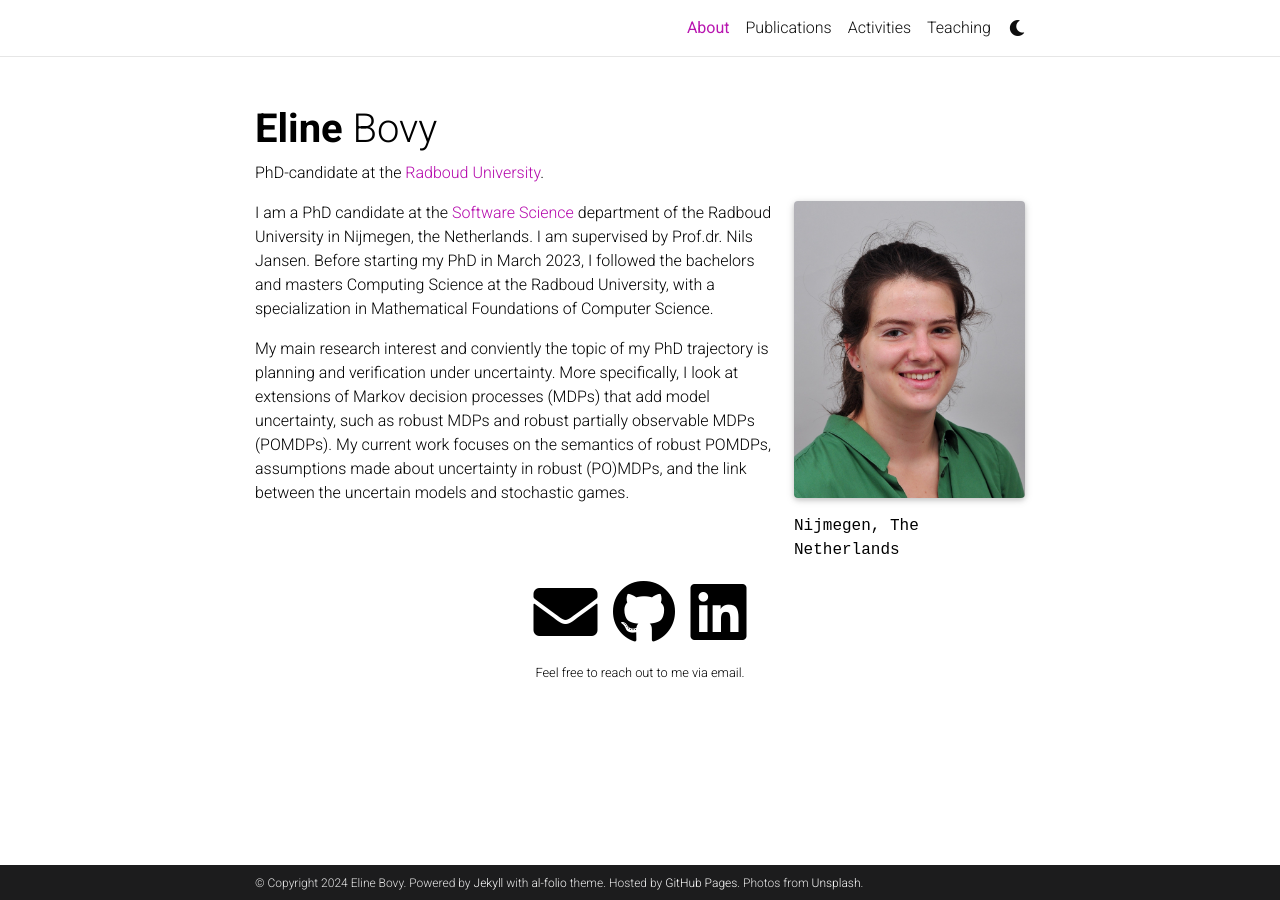
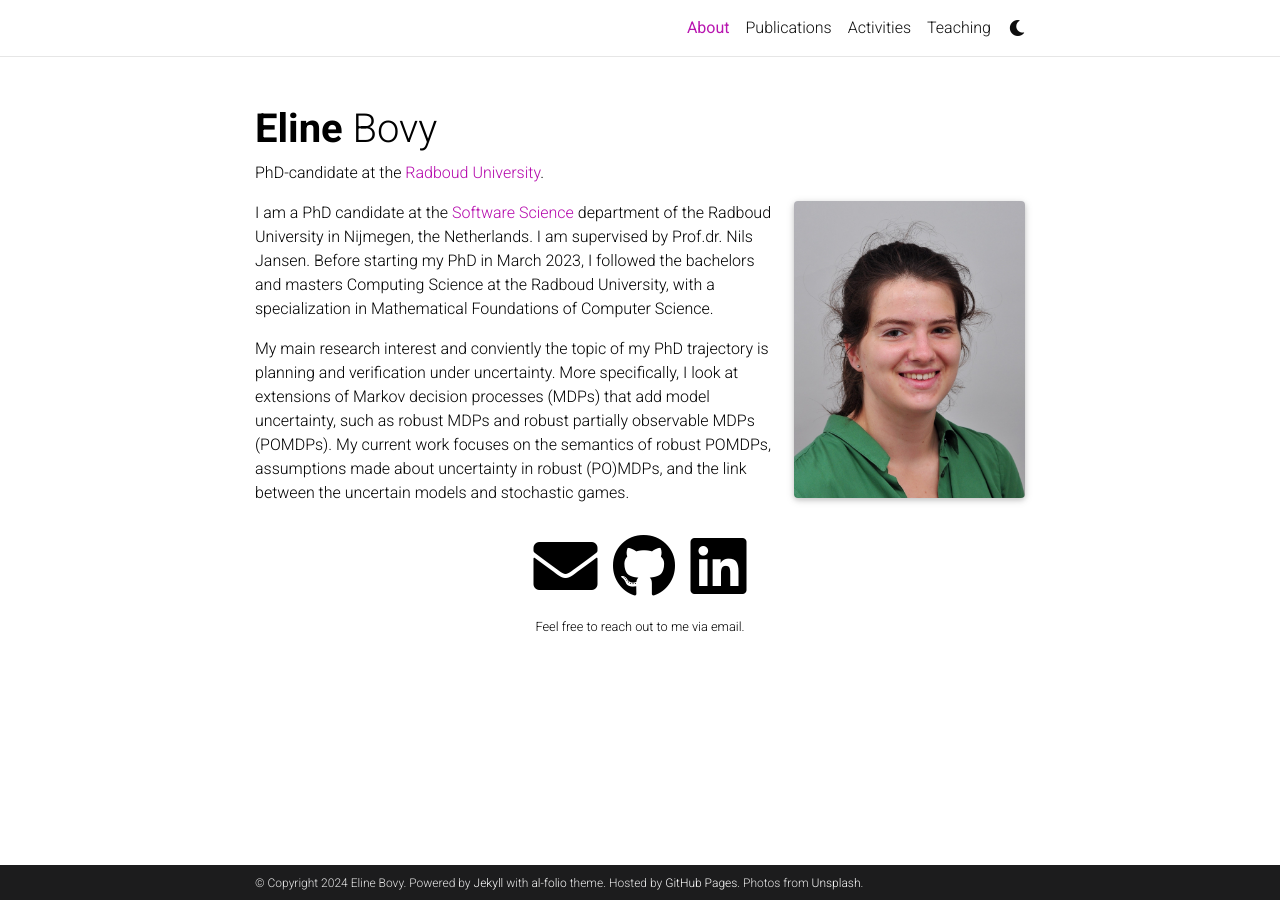
Before and after one commit to ElineBovy/ElineBovy.github.io, a Jekyll site: the page built from _pages/about.md, in a window 1280 px wide. Built offline with Jekyll 4.4.1, drawn with Linux system fonts in a browser that asks for light colours; full-size pictures stand in for the smaller copies a plugin makes; comment, search, counter and statistics services are not loaded; a style sheet for code colours, icons or effects is not loaded.

Commit message:
Removed adress below figure

```diff
--- a/_pages/about.md
+++ b/_pages/about.md
@@ -8,8 +8,7 @@ profile:
   align: right
   image: Pro_foto_klein.jpg
   image_circular: false # crops the image to make it circular
-  address: >
-    <p>Nijmegen, The Netherlands</p>
+  address:
 
 news: false  # includes a list of news items
 latest_posts: false  # includes a list of the newest posts
```
